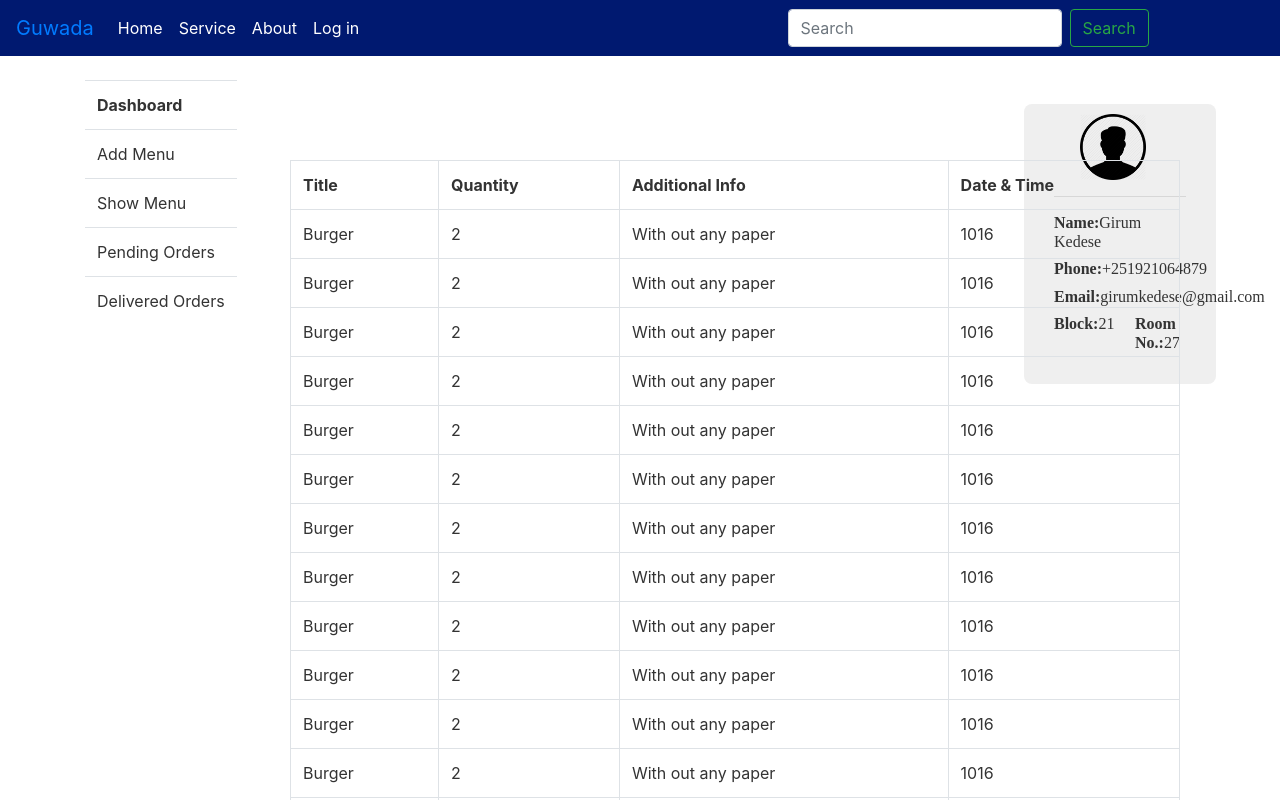
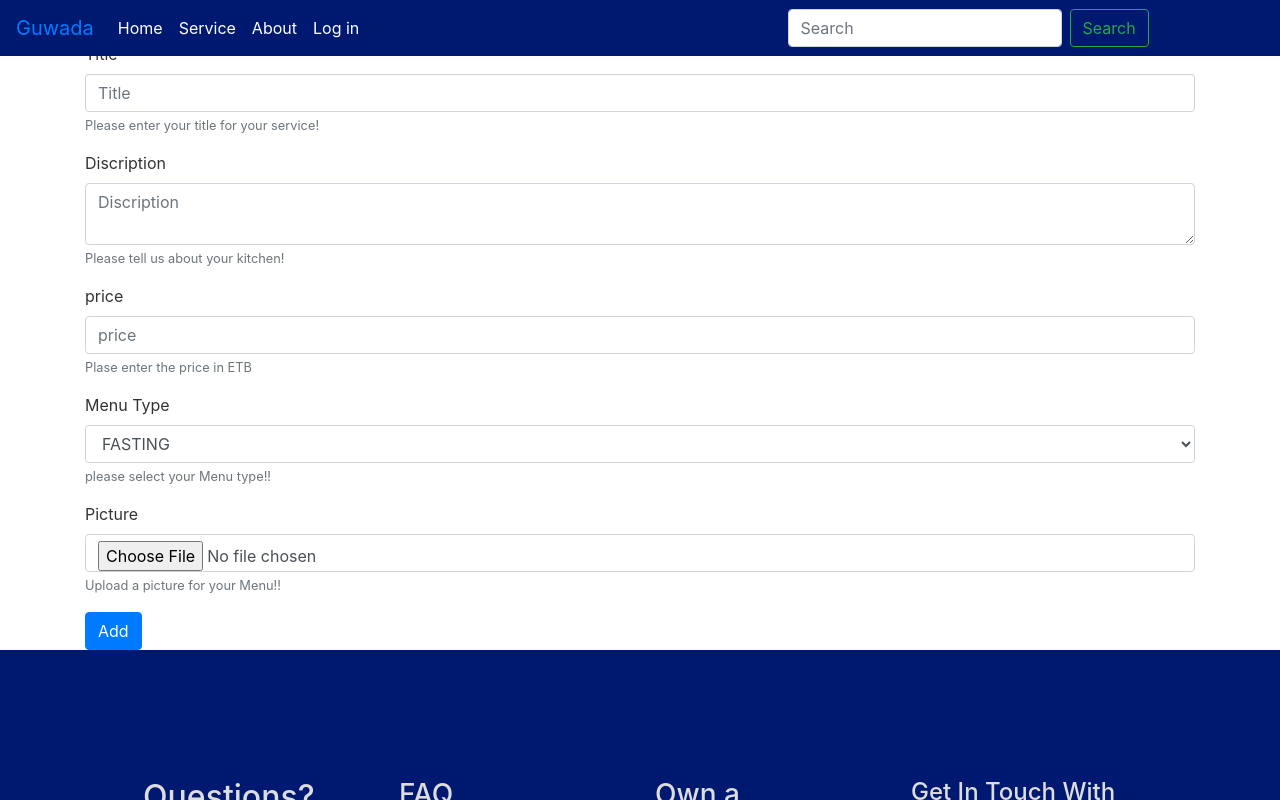
Before and after one commit to Girumance/GuwadaFrontEnd, a React (Create React App) app: page / in a window 1280 px wide. Shown: the top 800 px of the page. Built offline with nearby package versions, Linux system fonts and the light colour scheme.

Commit message:
AddMenu is connected to the server

```diff
--- a/src/App.js
+++ b/src/App.js
@@ -23,11 +23,14 @@ function App() {
 
   /**
    *
-   * <RatedResturants/>
+   *
+
+
+    <Poster/>
+      <RatedResturants/>
       <Services/>
       <About/>
 
-     <Poster/>
       <AddKitchen/>
        <KitchenDetails/>
       <AddKMenu/>
@@ -37,9 +40,7 @@ function App() {
   return (
     <div className="App">
       <Navigation/>
-
-        <Dashboard/>
-
+     <AddKMenu/>
       <Footer/>
 
 
--- a/src/Components/AddKitchen.js
+++ b/src/Components/AddKitchen.js
@@ -1,6 +1,34 @@
 import React from "react"
+import axios from "axios"
+export default class AddKitchen extends React.Component{
 
-export default class AddKitchen extends React.Component{
+  constructor(){
+    super();
+    this.onSubmit=this.onSubmit.bind(this);
+
+  }
+
+
+    onSubmit(){
+        let title=this.refs.title.value;
+        let desc=this.refs.desc.value;
+        let type=this.refs.type.value;
+
+
+        let data={
+          "title":title,
+          "descriptioin":desc,
+          "type":type
+        }
+
+        axios.post("http://127.0.0.1:1234/kitechen/save",data).then(res=>{
+
+        console.log("return value:"+res.data);
+
+        });
+
+    }
+
 
     render(){
         return(
@@ -8,51 +36,51 @@ export default class AddKitchen extends React.Component{
             <div className="container">
                <div className="setMargin">
 
-                <form>
+
                 <h3>Create Your Kitchen!</h3>
-                      <div class="form-group">
+                      <div className="form-group">
                         <label for="exampleInputEmail1">Title</label>
-                        <input type="text" class="form-control"  aria-describedby="Add title" placeholder="Title"/>
-                        <small id="emailHelp" class="form-text text-muted">Please enter your title for your service!</small>
+                        <input type="text" className="form-control"  aria-describedby="Add title" placeholder="Title" ref="title"/>
+                        <small id="emailHelp" className="form-text text-muted">Please enter your title for your service!</small>
                       </div>
-                      <div class="form-group">
+                      <div className="form-group">
                         <label for="discription">Discription</label>
-                        <textarea  class="form-control" id="exampleInputPassword1" placeholder="Discription">
+                        <textarea  className="form-control" id="exampleInputPassword1" placeholder="Discription" ref="desc">
                           </textarea>
 
-                          <small id="emailHelp" class="form-text text-muted">Please tell us about your kitchen!</small>
+                          <small id="emailHelp" className="form-text text-muted">Please tell us about your kitchen!</small>
                       </div>
 
-                      <div class="form-group">
+                      <div className="form-group">
                         <label for="file">Kitchen Type</label>
-                        <select  class="form-control" id="type" >
-                            <option selected> HOTEL</option>
+                        <select  className="form-control" id="type" ref="type" >
+                            <option > HOTEL</option>
                             <option> RESTAURANT</option>
                             <option> BAR</option>
                             <option> CAFE</option>
                         </select>
-                        <small id="emailHelp" class="form-text text-muted">please select your kitchen type!!</small>
+                        <small id="emailHelp" className="form-text text-muted">please select your kitchen type!!</small>
                       </div>
 
-                      <div class="form-group">
+                      <div className="form-group">
                         <label for="file">Picture</label>
-                        <input type="file" class="form-control" id="file" placeholder="Picture"/>
-                        <small id="emailHelp" class="form-text text-muted">Upload a picture for your kitchen!!</small>
+                        <input type="file" className="form-control" id="file" placeholder="Picture"/>
+                        <small id="emailHelp" className="form-text text-muted">Upload a picture for your kitchen!!</small>
                       </div>
 
 
 
 
-                      <div class="form-group form-check">
+                      <div className="form-group form-check">
                       <label class="form-check-label" for="from">From</label>
                         <input type="time" class="form-check-input" id="from"/>
 
                       </div>
-                      <button type="submit" class="btn btn-primary">Create</button>
-                </form>
+                      <button onClick={this.onSubmit}  class="btn btn-primary">Create</button>
 
-</div>
-</div>
+
+              </div>
+              </div>
 
         );
     }
--- a/src/Components/AddMenu.js
+++ b/src/Components/AddMenu.js
@@ -1,6 +1,37 @@
 import React from "react"
+import axios from "axios"
+export default class AddKMenu extends React.Component{
 
-export default class AddKMenu extends React.Component{
+  constructor(){
+    super();
+    this.addMenu=this.addMenu.bind(this);
+
+  }
+
+  addMenu(){
+
+    let title=this.refs.title.value;
+    let desc=this.refs.desc.value;
+    let price=this.refs.price.value;
+    let type=this.refs.type.value;
+
+
+    let data={
+        "title":title,
+        "description":desc,
+        "price":price,
+        "menuType":type
+    }
+
+      axios.post("http://127.0.0.1:1234/kitechen/addMenu/5da4dd989f083c428ca0d3e4",data).then( res=>{
+
+          console.log(res.data);
+
+      });
+
+
+
+  }
 
     render(){
         return(
@@ -8,16 +39,15 @@ export default class AddKMenu extends React.Component{
             <div className="container">
                <div className="setMargin">
 
-                <form>
-                <h3>Add a Menu!</h3>
+                                <h3>Add a Menu!</h3>
                       <div class="form-group">
                         <label for="exampleInputEmail1">Title</label>
-                        <input type="text" class="form-control"  aria-describedby="Add title" placeholder="Title"/>
+                        <input type="text" class="form-control"  aria-describedby="Add title" placeholder="Title" ref="title"/>
                         <small id="emailHelp" class="form-text text-muted">Please enter your title for your service!</small>
                       </div>
                       <div class="form-group">
                         <label for="discription">Discription</label>
-                        <textarea  class="form-control" id="exampleInputPassword1" placeholder="Discription">
+                        <textarea  class="form-control" id="exampleInputPassword1" placeholder="Discription" ref="desc">
                           </textarea>
 
                           <small id="emailHelp" class="form-text text-muted">Please tell us about your kitchen!</small>
@@ -26,13 +56,13 @@ export default class AddKMenu extends React.Component{
 
                       <div class="form-group">
                         <label for="exampleInputEmail1">price</label>
-                        <input type="text" class="form-control"  aria-describedby="price" placeholder="price"/>
+                        <input type="text" class="form-control"  aria-describedby="price" placeholder="price" ref="price"/>
                         <small id="emailHelp" class="form-text text-muted">Plase enter the price in ETB</small>
                          </div>
 
                       <div class="form-group">
                         <label for="file">Menu Type</label>
-                        <select  class="form-control" id="type" >
+                        <select  class="form-control" id="type" ref="type" >
                             <option selected> FASTING</option>
                             <option> BREAKFAST</option>
                             <option>LUNCH</option>
@@ -59,8 +89,8 @@ export default class AddKMenu extends React.Component{
 
 
 
-                      <button type="submit" class="btn btn-primary">Add</button>
-                </form>
+                      <button  onClick={this.addMenu} class="btn btn-primary">Add</button>
+
 
 </div>
 </div>
```
